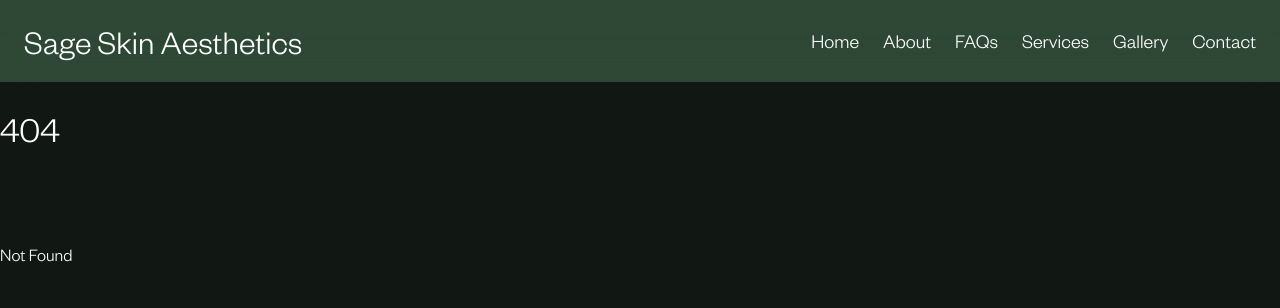
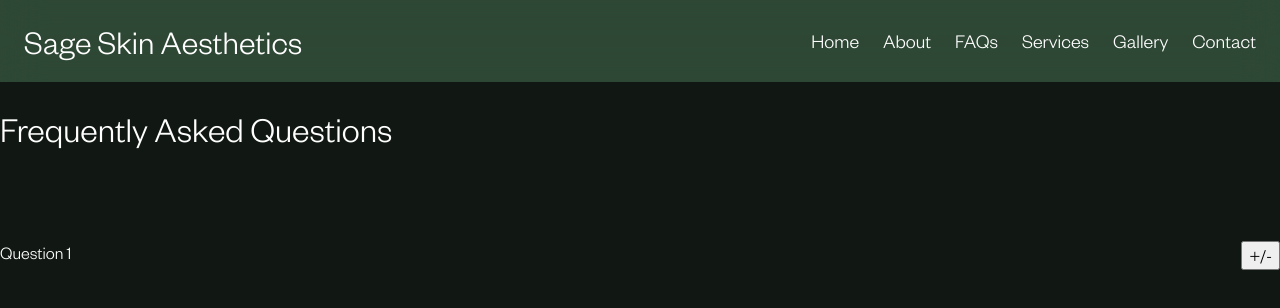
Before and after one commit to mjbarcomb/sage-skin-aesthetics, a SvelteKit app: page /faqs in a window 1280 px wide. Before the commit this address had no page. Shown: the top 308 px of the page. Built offline with nearby package versions, Linux system fonts and the light colour scheme.

Commit message:
Page scaffolding

```diff
--- /dev/null
+++ b/src/components/Accordion.svelte
@@ -0,0 +1,44 @@
+<script>
+	export let open = false;
+	import { slide } from 'svelte/transition';
+	import { expoOut } from 'svelte/easing';
+
+	const handleClick = () => (open = !open);
+</script>
+
+<div class="accordion">
+	<div class="header">
+		<div class="text">
+			<slot name="head"></slot>
+		</div>
+
+		<button on:click={handleClick}> +/- </button>
+	</div>
+
+	{#if open}
+		<div class="details" transition:slide={{ delay: 0, duration: 300, easing: expoOut }}>
+			<slot name="details"></slot>
+		</div>
+	{/if}
+</div>
+
+<style>
+	div.accordion {
+		margin: 1rem 0;
+	}
+
+	div.header {
+		display: flex;
+		width: 100%;
+	}
+
+	div.header .text {
+		flex: 1;
+		margin-right: 5px;
+	}
+
+	div.details {
+		background-color: #cecece;
+		padding: 1rem;
+	}
+</style>
--- a/src/components/Header.svelte
+++ b/src/components/Header.svelte
@@ -1,12 +1,12 @@
 <header>
 	<h1>Sage Skin Aesthetics</h1>
 	<nav>
-		<a class="active" href="#">Home</a>
-		<a href="#">About</a>
-		<a href="#">FAQs</a>
-		<a href="#">Services</a>
-		<a href="#">Gallery</a>
-		<a href="#">Contact</a>
+		<a class="active" href="/">Home</a>
+		<a href="/about">About</a>
+		<a href="/faqs">FAQs</a>
+		<a href="/services">Services</a>
+		<a href="/gallery">Gallery</a>
+		<a href="/contact">Contact</a>
 	</nav>
 </header>
 
--- /dev/null
+++ b/src/components/PageTitle.svelte
@@ -0,0 +1,12 @@
+<script>
+	export let title;
+</script>
+
+<h1>
+	{title}
+</h1>
+
+<style>
+	h1 {
+	}
+</style>
--- /dev/null
+++ b/src/routes/faqs/+page.svelte
@@ -0,0 +1,18 @@
+<script>
+	import Accordion from '../../components/Accordion.svelte';
+	import PageTitle from '../../components/PageTitle.svelte';
+	export let data;
+</script>
+
+<PageTitle title="Frequently Asked Questions" />
+<Accordion
+	><span slot="head">Question 1</span>
+	<div slot="details">
+		Lorem ipsum dolor sit amet consectetur adipisicing elit. Dolorum ad obcaecati, quasi id tempore
+		voluptatem deleniti nostrum cupiditate aut iure autem sapiente quas inventore porro? Eaque iste
+		maxime rem reiciendis!
+	</div></Accordion
+>
+
+<style>
+</style>
```
Also changed, not shown: src/routes/about/+page.svelte (added, +9 -0 lines), src/routes/contact/+page.svelte (added, +9 -0 lines), src/routes/gallery/+page.svelte (added, +9 -0 lines), src/routes/services/+page.svelte (added, +9 -0 lines).
